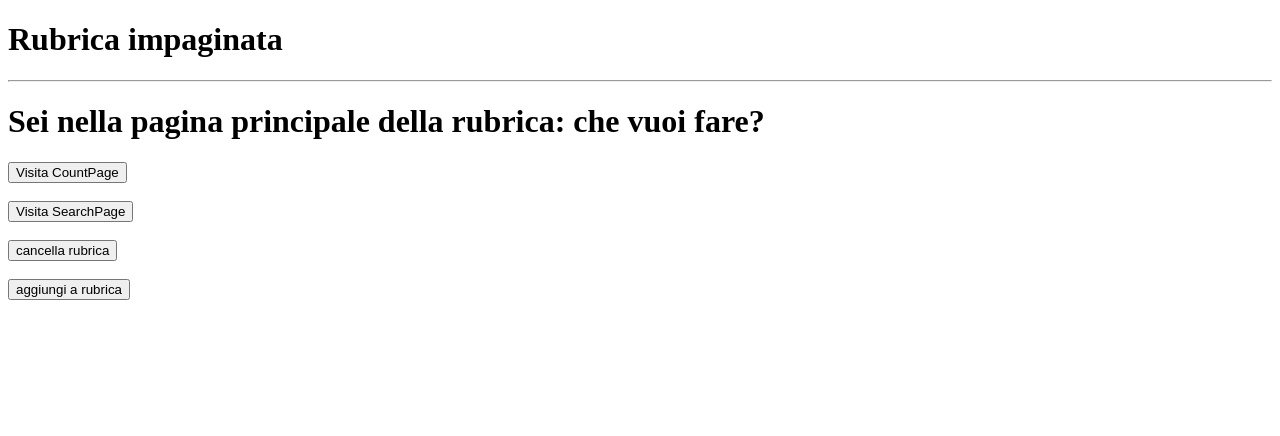
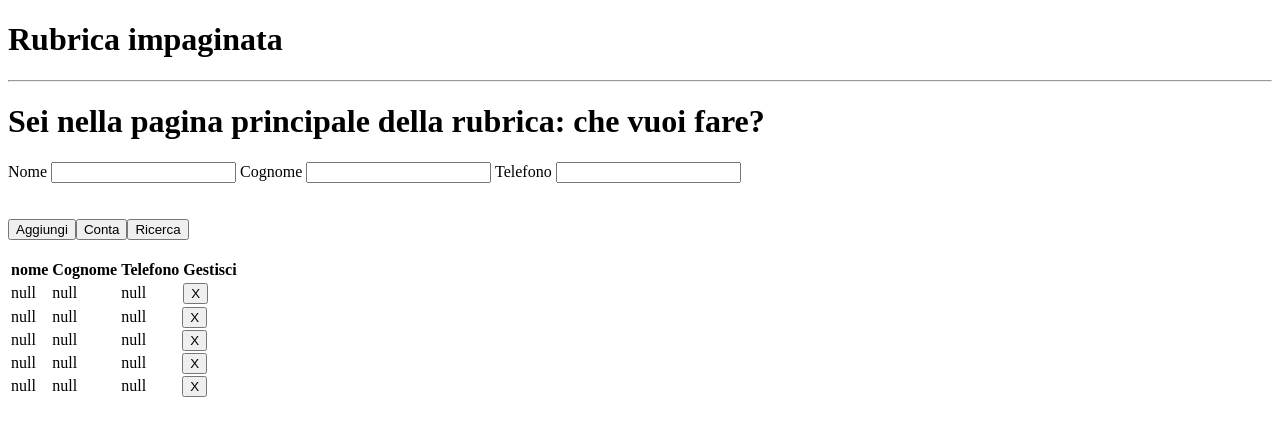
Before and after one commit to bloodkill23/rubricapaginatamac, an Angular app in the folder rubricapaginatamac/: page /MainPage in a window 1280 px wide. Shown: the top 436 px of the page. Built offline with nearby package versions, Linux system fonts and the light colour scheme.

Commit message:
implementazione bottoni e perfezionamento interfaccia

```diff
--- a/rubricapaginatamac/src/app/app.module.ts
+++ b/rubricapaginatamac/src/app/app.module.ts
@@ -12,10 +12,10 @@ import { MainPageComponent } from './main-page/main-page.component';
 import { SearchPageComponent } from './search-page/search-page.component';
 import { SceltaComponent } from './scelta/scelta.component';
 import { FormPanelComponent } from './form-panel/form-panel.component';
+import { FormsModule } from '@angular/forms';
 
 @NgModule({
   declarations: [
-    //la madre morta di qualcuno
     AppComponent,
     CountPageComponent,
     ErrorMessagePageComponent,
@@ -27,7 +27,8 @@ import { FormPanelComponent } from './form-panel/form-panel.component';
   ],
   imports: [
     BrowserModule,
-    AppRoutingModule
+    AppRoutingModule,
+    FormsModule
   ],
   providers: [],
   bootstrap: [AppComponent]
--- a/rubricapaginatamac/src/app/main-page/main-page.component.html
+++ b/rubricapaginatamac/src/app/main-page/main-page.component.html
@@ -1,25 +1,59 @@
 <h1> Sei nella pagina principale della rubrica: che vuoi fare?</h1>
-<form action="http://localhost:4200/CountPage">
-    <button type="submit">
-      Visita CountPage
-    </button>
-  </form>
-  <br>
-  <form action="http://localhost:4200/SearchPage">
-    <button type="submit">
-      Visita SearchPage
-    </button>
-  </form>
-  <br>
-  <form action="http://localhost:4200/MainPage">
-    <button type="submit">
-      cancella rubrica
-    </button>
-  </form>
-  <br>
-
-  <form action="http://localhost:4200/MainPage">
-    <button type="submit">
-      aggiungi a rubrica
-    </button>
-  </form>
+Nome
+<input type="text" [ngModel]="nome">
+Cognome
+<input type="text" [ngModel]="cognome">
+Telefono
+<input type="text" [ngModel]="telefono">
+<br>
+<br>
+<br>
+<button (click)="add()">Aggiungi</button>
+<button (click)="conta()">Conta</button>
+<button (click)="ricerca()">Ricerca</button>
+<br>
+<br>
+<table>
+  <thead>
+    <tr>
+      <th>nome</th>
+      <th>Cognome</th>
+      <th>Telefono</th>
+      <th>Gestisci</th>
+    </tr>
+  </thead>
+  <tbody>
+    <tr>
+      <td>null</td>
+      <td>null</td>
+      <td>null</td>
+      <td>
+        <button>X</button>
+      </td>
+    </tr>
+    <tr>
+      <td>null</td>
+      <td>null</td>
+      <td>null</td>
+      <button>X</button>
+    </tr>
+    <tr>
+      <td>null</td>
+      <td>null</td>
+      <td>null</td>
+      <button>X</button>
+    </tr>
+    <tr>
+      <td>null</td>
+      <td>null</td>
+      <td>null</td>
+      <button>X</button>
+    </tr>
+    <tr>
+      <td>null</td>
+      <td>null</td>
+      <td>null</td>
+      <button>X</button>
+    </tr>
+  </tbody>
+</table>
--- a/rubricapaginatamac/src/app/main-page/main-page.component.ts
+++ b/rubricapaginatamac/src/app/main-page/main-page.component.ts
@@ -1,4 +1,5 @@
 import { Component, OnInit } from '@angular/core';
+import { Router } from '@angular/router';
 
 @Component({
   selector: 'app-main-page',
@@ -7,9 +8,29 @@ import { Component, OnInit } from '@angular/core';
 })
 export class MainPageComponent implements OnInit {
 
-  constructor() { }
+  nome: string = "";
+  cognome: string = "";
+  telefono: string = "";
+
+  constructor(private router: Router) { }
 
   ngOnInit(): void {
   }
 
+  add() {
+
+
+  }
+
+  conta() {
+    this.router.navigateByUrl("/CountPage");
+
+  }
+
+  ricerca() {
+
+    this.router.navigateByUrl("/SearchPage");
+
+  }
+
 }
```
